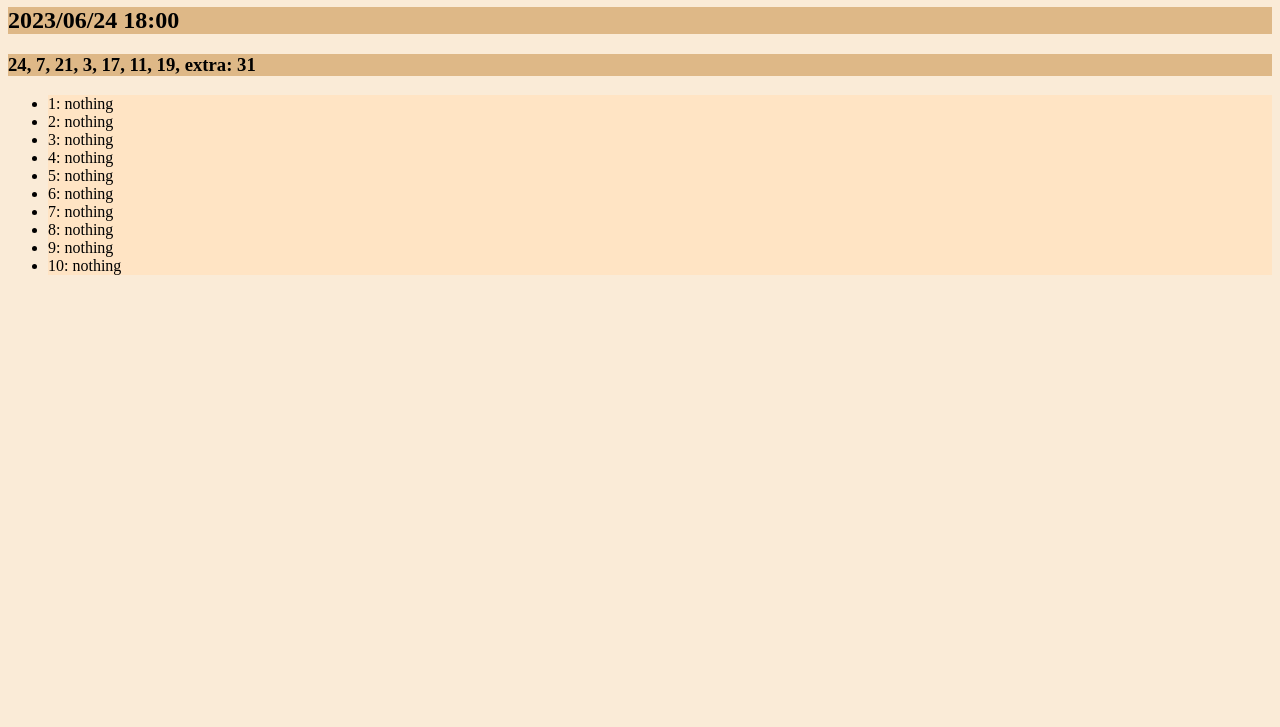
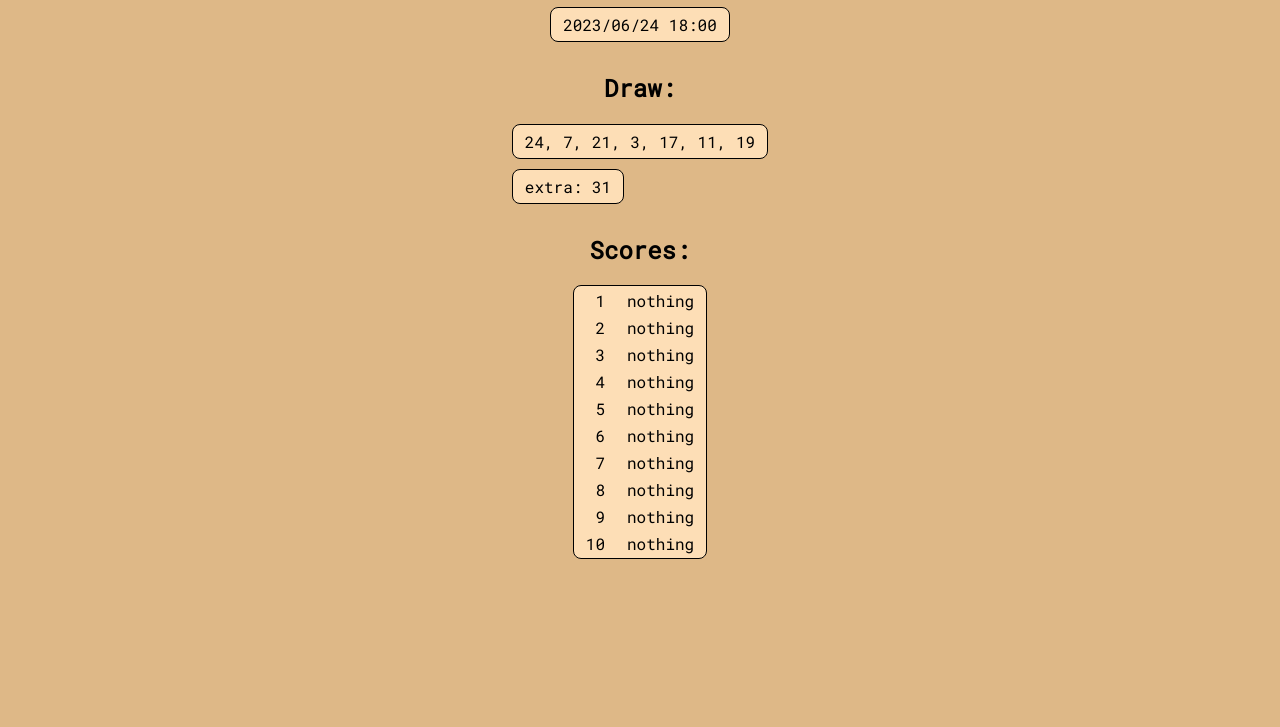
Before and after one commit to hayrdenhald/lotto, a plain HTML site: page index.html in a window 1280 px wide. Shown: the part 73-800 px from the top of the page. Drawn offline with Linux system fonts and the light colour scheme.

Commit message:
Refactor HtmlWriter and change styling

```diff
--- a/index.html
+++ b/index.html
@@ -11,46 +11,113 @@
   </title>
  </head>
  <body>
-  <h1>
-   Results:
-  </h1>
-  <h2 id="date">
-   2023/06/24 18:00
-  </h2>
-  <h3 id="numbers">
-   24, 7, 21, 3, 17, 11, 19, extra: 31
-  </h3>
-  <ul id="scores">
-   <li id="score-1">
-    1: nothing
-   </li>
-   <li id="score-2">
-    2: nothing
-   </li>
-   <li id="score-3">
-    3: nothing
-   </li>
-   <li id="score-4">
-    4: nothing
-   </li>
-   <li id="score-5">
-    5: nothing
-   </li>
-   <li id="score-6">
-    6: nothing
-   </li>
-   <li id="score-7">
-    7: nothing
-   </li>
-   <li id="score-8">
-    8: nothing
-   </li>
-   <li id="score-9">
-    9: nothing
-   </li>
-   <li id="score-10">
-    10: nothing
-   </li>
-  </ul>
+  <div class="container">
+   <h2>
+    Timestamp:
+   </h2>
+   <h3 id="timestamp">
+    2023/06/24 18:00
+   </h3>
+  </div>
+  <div class="container">
+   <h2>
+    Draw:
+   </h2>
+   <div>
+    <h3 id="draw-standard">
+     24, 7, 21, 3, 17, 11, 19
+    </h3>
+    <h3 id="draw-extra">
+     extra: 31
+    </h3>
+   </div>
+  </div>
+  <div class="container">
+   <h2>
+    Scores:
+   </h2>
+   <table id="scores">
+    <tr>
+     <td style="text-align: right;">
+      1
+     </td>
+     <td id="score-1" style="text-align: left;">
+      nothing
+     </td>
+    </tr>
+    <tr>
+     <td style="text-align: right;">
+      2
+     </td>
+     <td id="score-2" style="text-align: left;">
+      nothing
+     </td>
+    </tr>
+    <tr>
+     <td style="text-align: right;">
+      3
+     </td>
+     <td id="score-3" style="text-align: left;">
+      nothing
+     </td>
+    </tr>
+    <tr>
+     <td style="text-align: right;">
+      4
+     </td>
+     <td id="score-4" style="text-align: left;">
+      nothing
+     </td>
+    </tr>
+    <tr>
+     <td style="text-align: right;">
+      5
+     </td>
+     <td id="score-5" style="text-align: left;">
+      nothing
+     </td>
+    </tr>
+    <tr>
+     <td style="text-align: right;">
+      6
+     </td>
+     <td id="score-6" style="text-align: left;">
+      nothing
+     </td>
+    </tr>
+    <tr>
+     <td style="text-align: right;">
+      7
+     </td>
+     <td id="score-7" style="text-align: left;">
+      nothing
+     </td>
+    </tr>
+    <tr>
+     <td style="text-align: right;">
+      8
+     </td>
+     <td id="score-8" style="text-align: left;">
+      nothing
+     </td>
+    </tr>
+    <tr>
+     <td style="text-align: right;">
+      9
+     </td>
+     <td id="score-9" style="text-align: left;">
+      nothing
+     </td>
+    </tr>
+    <tr>
+     <td style="text-align: right;">
+      10
+     </td>
+     <td id="score-10" style="text-align: left;">
+      nothing
+     </td>
+    </tr>
+   </table>
+  </div>
  </body>
 </html>
--- a/resources/style.css
+++ b/resources/style.css
@@ -1,19 +1,51 @@
-* {
-  background-color: antiquewhite;
+@import url('https://fonts.googleapis.com/css2?family=Roboto+Mono&display=swap');
+
+:root {
+  --primary: rgb(253, 222, 182);
+  --secondary: rgb(255, 213, 158);
+  --background: burlywood;
 }
 
-h1 {
-  background-color: burlywood;
+* {
+  background-color: var(--background);
+  font-family: 'Roboto Mono', monospace;
 }
 
-#date {
-  background-color: burlywood;
+h3 {
+  background-color: var(--primary);
+  padding: 6px 12px 6px 12px;
+  border-radius: 8px;
+  border: 1px solid;
+  margin: 0 0 10px 0;
+  font-size: 16px;
+  font-weight: 400;
 }
 
-#numbers {
-  background-color: burlywood;
+.container {
+  display: flex;
+  flex-direction: column;
+  flex-wrap: wrap;
+  justify-content: center;
+  align-items: center;
+
+  width: 300px;
+  margin: auto;
 }
 
-li {
-  background-color: bisque;
+#draw-extra {
+  display: inline-block;
 }
+
+table {
+  display: inline-block;
+  background-color: var(--primary);
+  border-radius: 8px;
+  border: 1px solid;
+}
+
+td {
+  font-size: 16px;
+  padding: 2px 10px 2px 10px;
+  font-weight: 400;
+  background-color: var(--primary);
+}
```
Also changed, not shown: 3 other files.
